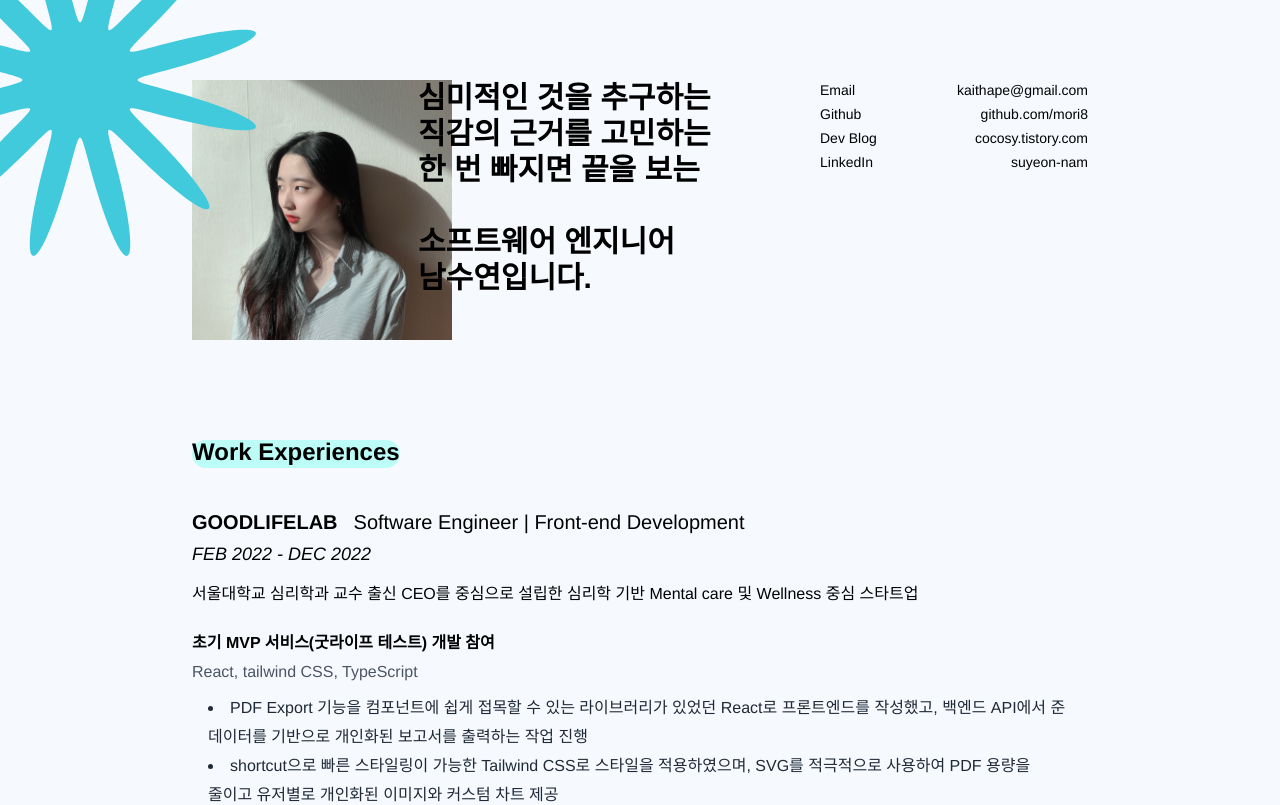
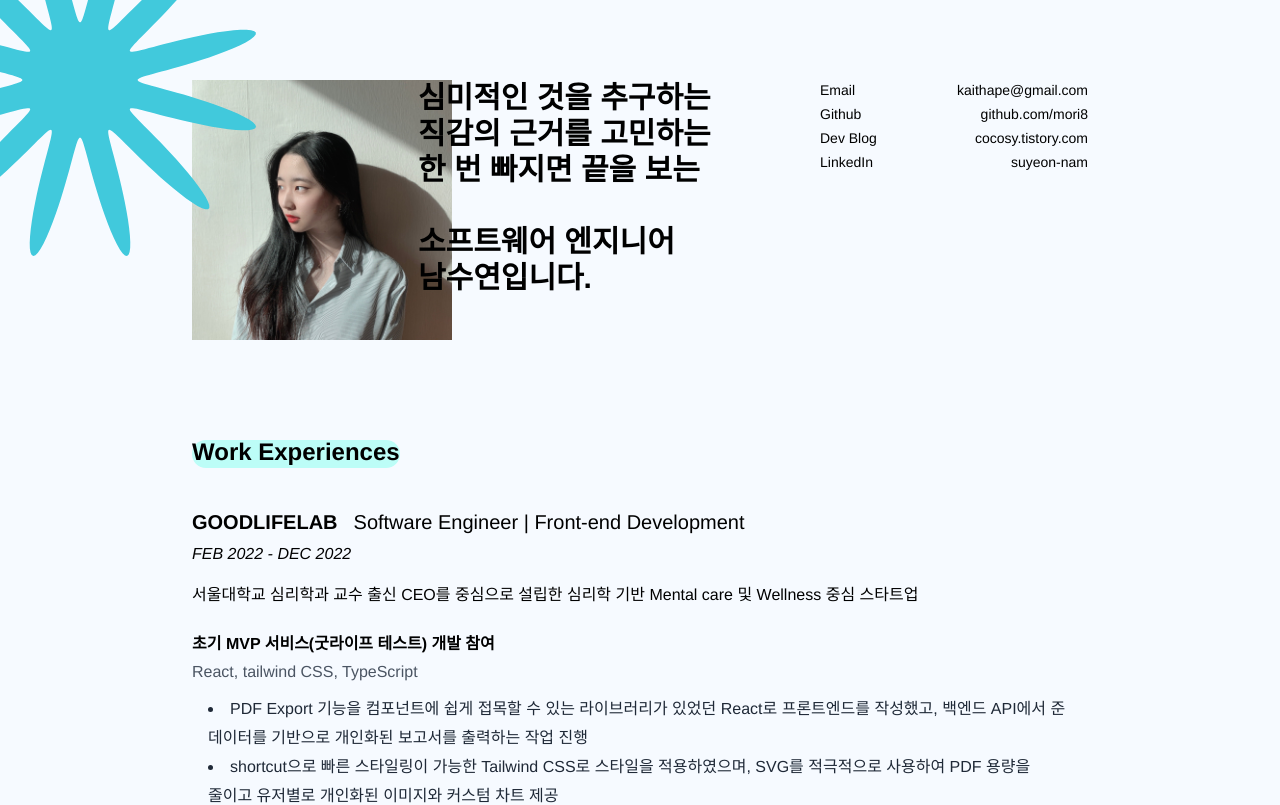
Before and after one commit to mori8/resume, a Next.js app: page / in a window 1280 px wide. Shown: the top 805 px of the page. Built offline with nearby package versions, Linux system fonts and the light colour scheme.

Commit message:
minor style updates

```diff
--- a/components/molecules/ReferencesAnchorButton.tsx
+++ b/components/molecules/ReferencesAnchorButton.tsx
@@ -27,7 +27,7 @@ function ReferencesAnchorButton({
         {imageURL && (
           <ThumbnailView imageURL={imageURL} type={type} size="md" />
         )}
-        <div className="flex-1">
+        <div className="flex-1 pr-4">
           <h5 className="font-bold mb-2 text-sm">{title}</h5>
           <p className="text-neutral-500 leading-normal whitespace-pre-wrap truncate line-clamp-2 w-full text-xs">
             {mainText}
--- a/styles/globals.css
+++ b/styles/globals.css
@@ -10,7 +10,7 @@ body {
 }
 
 .period {
-  @apply italic text-lg font-light;
+  @apply italic font-light;
 }
 
 .project-desc-detail-wrapper {
```
